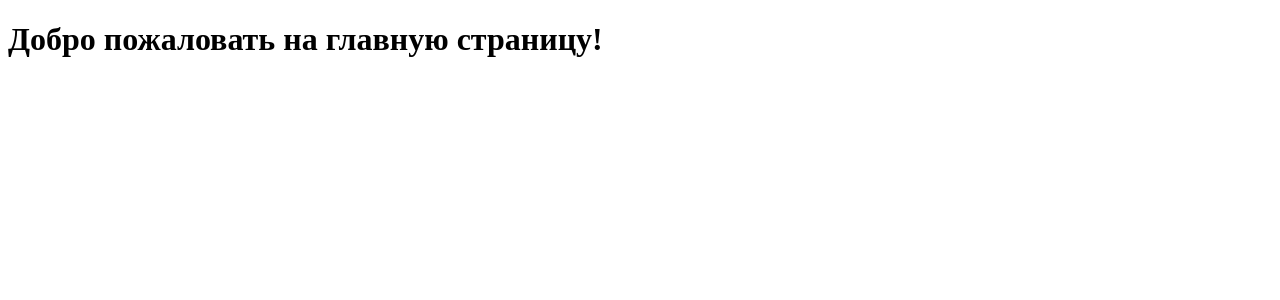
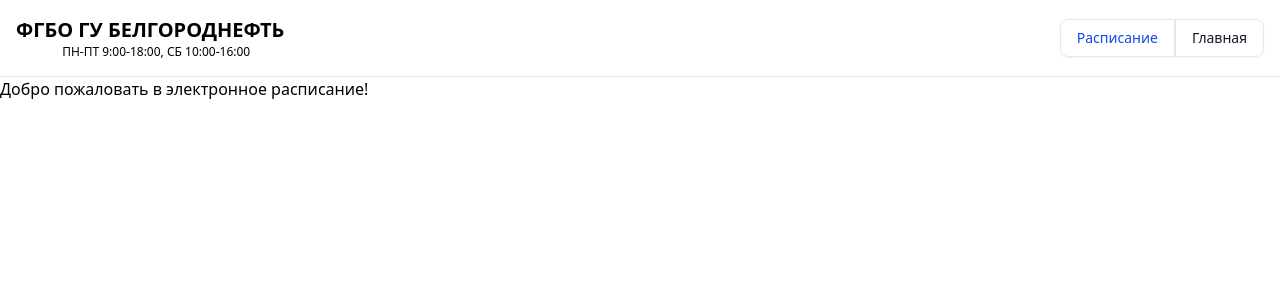
Before and after one commit to nazvl/schedule, a Vue app: page / in a window 1280 px wide. Shown: the top 300 px of the page. Built offline with nearby package versions, Linux system fonts and the light colour scheme.

Commit message:
конфигурация

```diff
--- a/index.html
+++ b/index.html
@@ -5,6 +5,7 @@
     <meta charset="UTF-8" />
     <link rel="icon" type="image/svg+xml" href="/vite.svg" />
     <meta name="viewport" content="width=device-width, initial-scale=1.0" />
+      <link href="/src/style.css" rel="stylesheet">
     <title>sched</title>
   </head>
   <body>
--- a/package.json
+++ b/package.json
@@ -9,7 +9,9 @@
     "preview": "vite preview"
   },
   "dependencies": {
+    "@tailwindcss/vite": "^4.1.15",
     "pinia": "^3.0.3",
+    "tailwindcss": "^4.1.15",
     "vue": "^3.5.22",
     "vue-router": "^4.6.3"
   },
--- a/src/App.vue
+++ b/src/App.vue
@@ -1,7 +1,10 @@
 <script setup lang="ts">
+import Header from './components/Header.vue';
+
 </script>
 
 <template>
+  <Header></Header>
 <router-view></router-view>
 </template>
 
--- /dev/null
+++ b/src/components/Header.vue
@@ -0,0 +1,57 @@
+<script setup lang="ts">
+//@ts-ignore
+import config from "@/config/configuration";
+import {ref} from "vue";
+
+const isOpen = ref(false)
+
+function toggleNavbar() {
+  isOpen.value = !isOpen.value;
+}
+</script>
+
+<template>
+  <nav class="bg-white border-gray-200 dark:bg-gray-900 border-b-1 z-1000">
+    <div class="max-w-screen-xl flex flex-wrap items-center justify-between mx-auto p-4">
+      <RouterLink to="/" class="items-center space-x-3 rtl:space-x-reverse flex flex-col">
+        <span class="self-center text-xl font-semibold whitespace-nowrap dark:text-white">{{ config.name }}</span>
+        <span class="text-xs dark:text-gray-400">{{ config.worktime }}</span>
+      </RouterLink>
+      <button @click=toggleNavbar data-collapse-toggle="navbar-default" type="button"
+              class="inline-flex items-center p-2 w-10 h-10 justify-center text-sm text-gray-500 rounded-lg md:hidden hover:bg-gray-100 focus:outline-none focus:ring-2 focus:ring-gray-200 dark:text-gray-400 dark:hover:bg-gray-700 dark:focus:ring-gray-600"
+              aria-controls="navbar-default" aria-expanded="false">
+        <span class="sr-only">Открыть меню</span>
+        <svg class="w-5 h-5" aria-hidden="true" xmlns="http://www.w3.org/2000/svg" fill="none" viewBox="0 0 17 14">
+          <path stroke="currentColor" stroke-linecap="round" stroke-linejoin="round" stroke-width="2"
+                d="M1 1h15M1 7h15M1 13h15"/>
+        </svg>
+      </button>
+      <div class="rounded-md shadow-xs hidden md:inline-flex">
+        <RouterLink to="/"
+                    class="px-4 py-2 text-sm font-medium text-blue-700 bg-white border border-gray-200 rounded-s-lg hover:bg-gray-100 focus:z-10 focus:ring-2 focus:ring-blue-700 focus:text-blue-700 dark:bg-gray-800 dark:border-gray-700 dark:text-white dark:hover:text-white dark:hover:bg-gray-700 dark:focus:ring-blue-500 dark:focus:text-white">
+          Расписание
+        </RouterLink>
+        <a :href="config.website"
+           class="px-4 py-2 text-sm font-medium text-gray-900 bg-white border border-gray-200 rounded-e-lg hover:bg-gray-100 hover:text-blue-700 focus:z-10 focus:ring-2 focus:ring-blue-700 focus:text-blue-700 dark:bg-gray-800 dark:border-gray-700 dark:text-white dark:hover:text-white dark:hover:bg-gray-700 dark:focus:ring-blue-500 dark:focus:text-white">
+          Главная
+        </a>
+      </div>
+
+    </div>
+  </nav>
+  <div class="md:hidden flex flex-col w-full absolute z-1000 bg-white dark:bg-gray-900" v-if="isOpen">
+    <RouterLink to="/"
+                class="border-b-1 dark:text-gray-200 border-gray-200 py-3 px-3">
+      Расписание
+    </RouterLink>
+    <a :href="config.website"
+       class="border-b-1 dark:text-gray-200 border-gray-200 py-3 px-3">
+      Главная
+    </a>
+  </div>
+
+</template>
+
+<style scoped>
+
+</style>
--- /dev/null
+++ b/src/components/Loader.vue
@@ -0,0 +1,17 @@
+<script setup lang="ts">
+
+</script>
+
+<template>
+  <div role="status" v-if="loaderStore.status">
+    <svg aria-hidden="true" class="w-8 h-8 text-gray-200 animate-spin dark:text-gray-600 fill-blue-600" viewBox="0 0 100 101" fill="none" xmlns="http://www.w3.org/2000/svg">
+      <path d="M100 50.5908C100 78.2051 77.6142 100.591 50 100.591C22.3858 100.591 0 78.2051 0 50.5908C0 22.9766 22.3858 0.59082 50 0.59082C77.6142 0.59082 100 22.9766 100 50.5908ZM9.08144 50.5908C9.08144 73.1895 27.4013 91.5094 50 91.5094C72.5987 91.5094 90.9186 73.1895 90.9186 50.5908C90.9186 27.9921 72.5987 9.67226 50 9.67226C27.4013 9.67226 9.08144 27.9921 9.08144 50.5908Z" fill="currentColor"/>
+      <path d="M93.9676 39.0409C96.393 38.4038 97.8624 35.9116 97.0079 33.5539C95.2932 28.8227 92.871 24.3692 89.8167 20.348C85.8452 15.1192 80.8826 10.7238 75.2124 7.41289C69.5422 4.10194 63.2754 1.94025 56.7698 1.05124C51.7666 0.367541 46.6976 0.446843 41.7345 1.27873C39.2613 1.69328 37.813 4.19778 38.4501 6.62326C39.0873 9.04874 41.5694 10.4717 44.0505 10.1071C47.8511 9.54855 51.7191 9.52689 55.5402 10.0491C60.8642 10.7766 65.9928 12.5457 70.6331 15.2552C75.2735 17.9648 79.3347 21.5619 82.5849 25.841C84.9175 28.9121 86.7997 32.2913 88.1811 35.8758C89.083 38.2158 91.5421 39.6781 93.9676 39.0409Z" fill="currentFill"/>
+    </svg>
+    <span class="sr-only">Loading...</span>
+  </div>
+</template>
+
+<style scoped>
+
+</style>
--- a/src/components/Views/HomeView.vue
+++ b/src/components/Views/HomeView.vue
@@ -1,9 +1,9 @@
-
-
 <script setup lang="ts">
 </script>
 <template>
-  <h1>Добро пожаловать на главную страницу!</h1>
+  <h1>Добро пожаловать в электронное расписание!</h1>
+
+
 </template>
 <style scoped>
 </style>
--- /dev/null
+++ b/src/components/stores/loaderStore.ts
@@ -0,0 +1,9 @@
+import { defineStore } from 'pinia'
+import { ref } from "vue";
+
+
+export const useLoaderStore = defineStore('loader', () => {
+
+    const status = ref<boolean>(true)
+    return { status }
+})
--- /dev/null
+++ b/src/components/stores/scheduleStore.ts
@@ -0,0 +1,111 @@
+import { defineStore } from 'pinia'
+import { ref } from "vue";
+
+
+export const useScheduleStore = defineStore('schedule', () => {
+
+    // отпрвляю группу и даты, получаю расписание
+    const schedule = ref<any>([
+        {
+            date: "03-03-2003",
+            schedule: [
+                {
+                    number: 2,
+                    lessonName: "Приготовление холодных блюд",
+                    lessonType: 1,
+                    teacherName: "Иванов И.И.",
+                    teacherID: 123,
+                    room: "321"
+                }
+            ]
+        },
+        {
+            date: "04-03-2003",
+            schedule: [
+                {
+                    number: 1,
+                    lessonName: "Основы кулинарии",
+                    lessonType: 1,
+                    teacherName: "Петров А.А.",
+                    teacherID: 456,
+                    room: "214"
+                },
+                {
+                    number: 3,
+                    lessonName: "Сервировка",
+                    lessonType: 2,
+                    teacherName: "Смирнова О.О.",
+                    teacherID: 789,
+                    room: "101"
+                }
+            ]
+        },
+        {
+            date: "05-03-2003",
+            schedule: [
+                {
+                    number: 2,
+                    lessonName: "Технологии приготовления",
+                    lessonType: 1,
+                    teacherName: "Кузнецов М.М.",
+                    teacherID: 101,
+                    room: "305"
+                }
+            ]
+        },
+        {
+            date: "06-03-2003",
+            schedule: [
+                {
+                    number: 1,
+                    lessonName: "Уход за оборудованием",
+                    lessonType: 2,
+                    teacherName: "Лебедев Д.Д.",
+                    teacherID: 112,
+                    room: "207"
+                }
+            ]
+        },
+        {
+            date: "07-03-2003",
+            schedule: [
+                {
+                    number: 2,
+                    lessonName: "Теория питания",
+                    lessonType: 1,
+                    teacherName: "Новикова Н.Н.",
+                    teacherID: 131,
+                    room: "118"
+                }
+            ]
+        },
+        {
+            date: "08-03-2003",
+            schedule: [
+                {
+                    number: 1,
+                    lessonName: "Экология и безопасность",
+                    lessonType: 2,
+                    teacherName: "Горбунов С.С.",
+                    teacherID: 142,
+                    room: "209"
+                }
+            ]
+        },
+        {
+            date: "09-03-2003",
+            schedule: [
+                {
+                    number: 3,
+                    lessonName: "Практическая кулинария",
+                    lessonType: 1,
+                    teacherName: "Иванов И.И.",
+                    teacherID: 123,
+                    room: "321"
+                }
+            ]
+        }
+    ]);
+
+    return { schedule }
+})
--- /dev/null
+++ b/src/config/configuration.ts
@@ -0,0 +1,8 @@
+const config = {
+    name: "ФГБО ГУ БЕЛГОРОДНЕФТЬ",
+    worktime: "ПН-ПТ 9:00-18:00, СБ 10:00-16:00",
+    website: "https://vk.com"
+}
+
+
+export default config;
--- a/src/main.ts
+++ b/src/main.ts
@@ -2,9 +2,7 @@
 import {createApp} from 'vue'
 import {createPinia} from 'pinia'
 import router from './router/index'
-//@ts-nocheck
 
-console.log(router.isReady())
 
 const app = createApp(App)
 app.use(createPinia())
--- a/src/style.css
+++ b/src/style.css
@@ -1,79 +1 @@
-:root {
-  font-family: system-ui, Avenir, Helvetica, Arial, sans-serif;
-  line-height: 1.5;
-  font-weight: 400;
-
-  color-scheme: light dark;
-  color: rgba(255, 255, 255, 0.87);
-  background-color: #242424;
-
-  font-synthesis: none;
-  text-rendering: optimizeLegibility;
-  -webkit-font-smoothing: antialiased;
-  -moz-osx-font-smoothing: grayscale;
-}
-
-a {
-  font-weight: 500;
-  color: #646cff;
-  text-decoration: inherit;
-}
-a:hover {
-  color: #535bf2;
-}
-
-body {
-  margin: 0;
-  display: flex;
-  place-items: center;
-  min-width: 320px;
-  min-height: 100vh;
-}
-
-h1 {
-  font-size: 3.2em;
-  line-height: 1.1;
-}
-
-button {
-  border-radius: 8px;
-  border: 1px solid transparent;
-  padding: 0.6em 1.2em;
-  font-size: 1em;
-  font-weight: 500;
-  font-family: inherit;
-  background-color: #1a1a1a;
-  cursor: pointer;
-  transition: border-color 0.25s;
-}
-button:hover {
-  border-color: #646cff;
-}
-button:focus,
-button:focus-visible {
-  outline: 4px auto -webkit-focus-ring-color;
-}
-
-.card {
-  padding: 2em;
-}
-
-#app {
-  max-width: 1280px;
-  margin: 0 auto;
-  padding: 2rem;
-  text-align: center;
-}
-
-@media (prefers-color-scheme: light) {
-  :root {
-    color: #213547;
-    background-color: #ffffff;
-  }
-  a:hover {
-    color: #747bff;
-  }
-  button {
-    background-color: #f9f9f9;
-  }
-}
+@import "tailwindcss";
--- a/vite.config.ts
+++ b/vite.config.ts
@@ -1,10 +1,11 @@
 import { defineConfig } from 'vite'
 import vue from '@vitejs/plugin-vue'
 import {fileURLToPath} from "node:url";
+import tailwindcss from "@tailwindcss/vite";
 
 // https://vite.dev/config/
 export default defineConfig({
-  plugins: [vue()],
+  plugins: [vue(), tailwindcss()],
     resolve: {
         alias: [
             { find: '@', replacement: fileURLToPath(new URL('./src', import.meta.url)) },],
```
Also changed, not shown: 1 other file (tests, documents, lock files or other folders).
